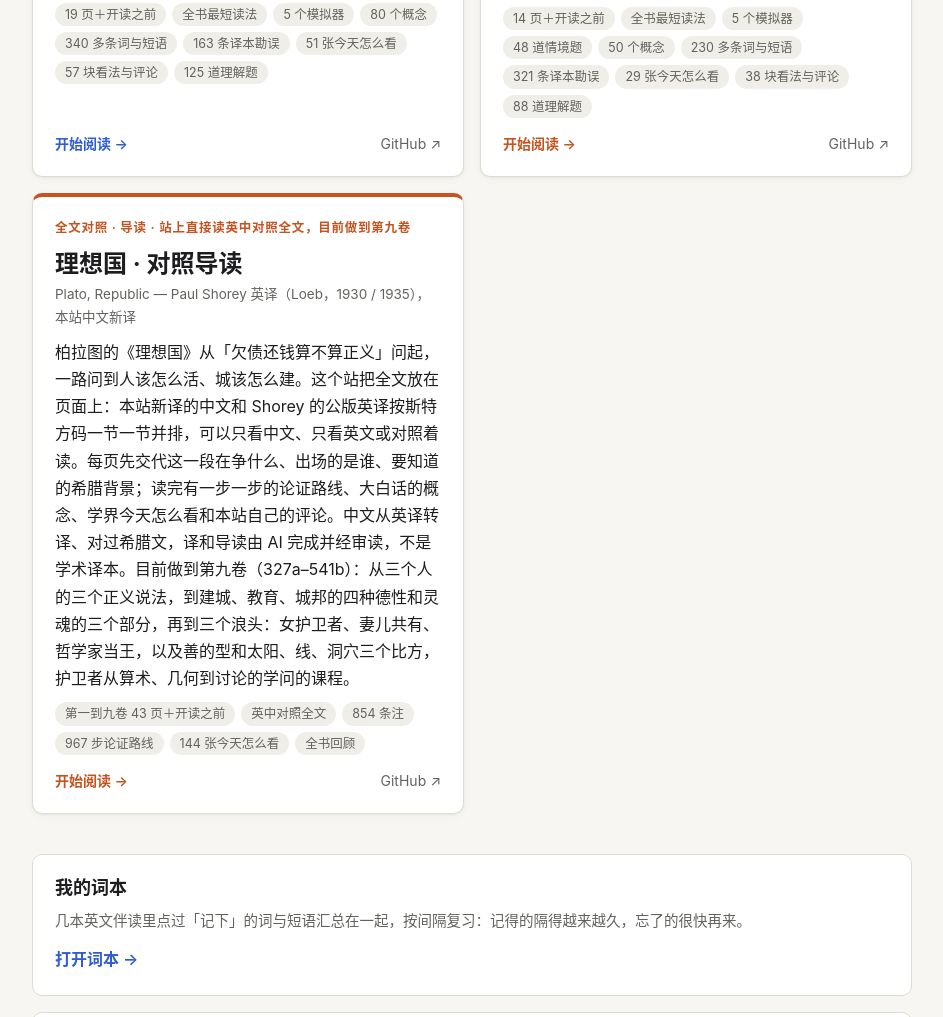
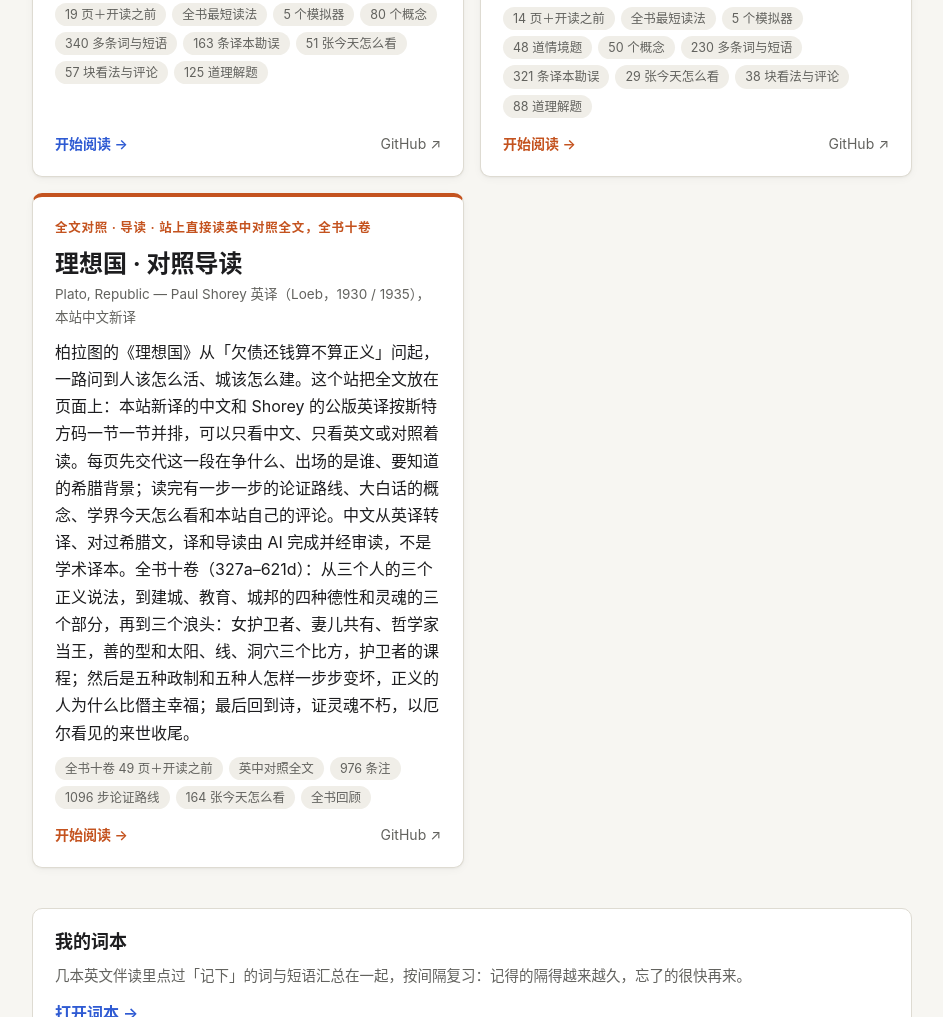
Before and after one commit to shakespark/tutorials-home, a plain HTML site: page index.html in a window 1280 px wide. Shown: the part 6041-7058 px from the top of the page, without its empty margins (168-1111 px from the left). Drawn offline with Linux system fonts and the light colour scheme.

Commit message:
首页：理想国全书十卷完成（rp-done-:50，976 注 / 1096 步 / 164 张）
Co-Authored-By: Claude Opus 5.5 <noreply@anthropic.com>
Claude-Session: https://claude.ai/code/session_01UvXzppcNDYHmvy6jw1ic6x

```diff
--- a/index.html
+++ b/index.html
@@ -307,12 +307,12 @@
       <div class="progress" hidden><div class="track"><div class="fill"></div></div><span>已读完 <b></b> 页</span></div>
       <div class="foot"><span class="go">开始阅读 →</span><a class="src" href="https://github.com/shakespark/my-book-companion/tree/main/systems" target="_blank" rel="noopener">GitHub ↗</a></div>
     </article>
-    <article class="tut" style="--tc: var(--t2)" data-progress="rp-done-:44">
-      <div class="kicker">全文对照 · 导读 · 站上直接读英中对照全文，目前做到第九卷</div>
+    <article class="tut" style="--tc: var(--t2)" data-progress="rp-done-:50">
+      <div class="kicker">全文对照 · 导读 · 站上直接读英中对照全文，全书十卷</div>
       <h2><a href="/republic/">理想国 · 对照导读</a></h2>
       <div class="en">Plato, Republic — Paul Shorey 英译（Loeb，1930 / 1935），本站中文新译</div>
-      <p class="desc">柏拉图的《理想国》从「欠债还钱算不算正义」问起，一路问到人该怎么活、城该怎么建。这个站把全文放在页面上：本站新译的中文和 Shorey 的公版英译按斯特方码一节一节并排，可以只看中文、只看英文或对照着读。每页先交代这一段在争什么、出场的是谁、要知道的希腊背景；读完有一步一步的论证路线、大白话的概念、学界今天怎么看和本站自己的评论。中文从英译转译、对过希腊文，译和导读由 AI 完成并经审读，不是学术译本。目前做到第九卷（327a–541b）：从三个人的三个正义说法，到建城、教育、城邦的四种德性和灵魂的三个部分，再到三个浪头：女护卫者、妻儿共有、哲学家当王，以及善的型和太阳、线、洞穴三个比方，护卫者从算术、几何到讨论的学问的课程。</p>
-      <ul class="tags"><li>第一到九卷 43 页＋开读之前</li><li>英中对照全文</li><li>854 条注</li><li>967 步论证路线</li><li>144 张今天怎么看</li><li>全书回顾</li></ul>
+      <p class="desc">柏拉图的《理想国》从「欠债还钱算不算正义」问起，一路问到人该怎么活、城该怎么建。这个站把全文放在页面上：本站新译的中文和 Shorey 的公版英译按斯特方码一节一节并排，可以只看中文、只看英文或对照着读。每页先交代这一段在争什么、出场的是谁、要知道的希腊背景；读完有一步一步的论证路线、大白话的概念、学界今天怎么看和本站自己的评论。中文从英译转译、对过希腊文，译和导读由 AI 完成并经审读，不是学术译本。全书十卷（327a–621d）：从三个人的三个正义说法，到建城、教育、城邦的四种德性和灵魂的三个部分，再到三个浪头：女护卫者、妻儿共有、哲学家当王，善的型和太阳、线、洞穴三个比方，护卫者的课程；然后是五种政制和五种人怎样一步步变坏，正义的人为什么比僭主幸福；最后回到诗，证灵魂不朽，以厄尔看见的来世收尾。</p>
+      <ul class="tags"><li>全书十卷 49 页＋开读之前</li><li>英中对照全文</li><li>976 条注</li><li>1096 步论证路线</li><li>164 张今天怎么看</li><li>全书回顾</li></ul>
       <div class="progress" hidden><div class="track"><div class="fill"></div></div><span>已读完 <b></b> 页</span></div>
       <div class="foot"><span class="go">开始阅读 →</span><a class="src" href="https://github.com/shakespark/my-book-companion/tree/main/republic" target="_blank" rel="noopener">GitHub ↗</a></div>
     </article>
```
